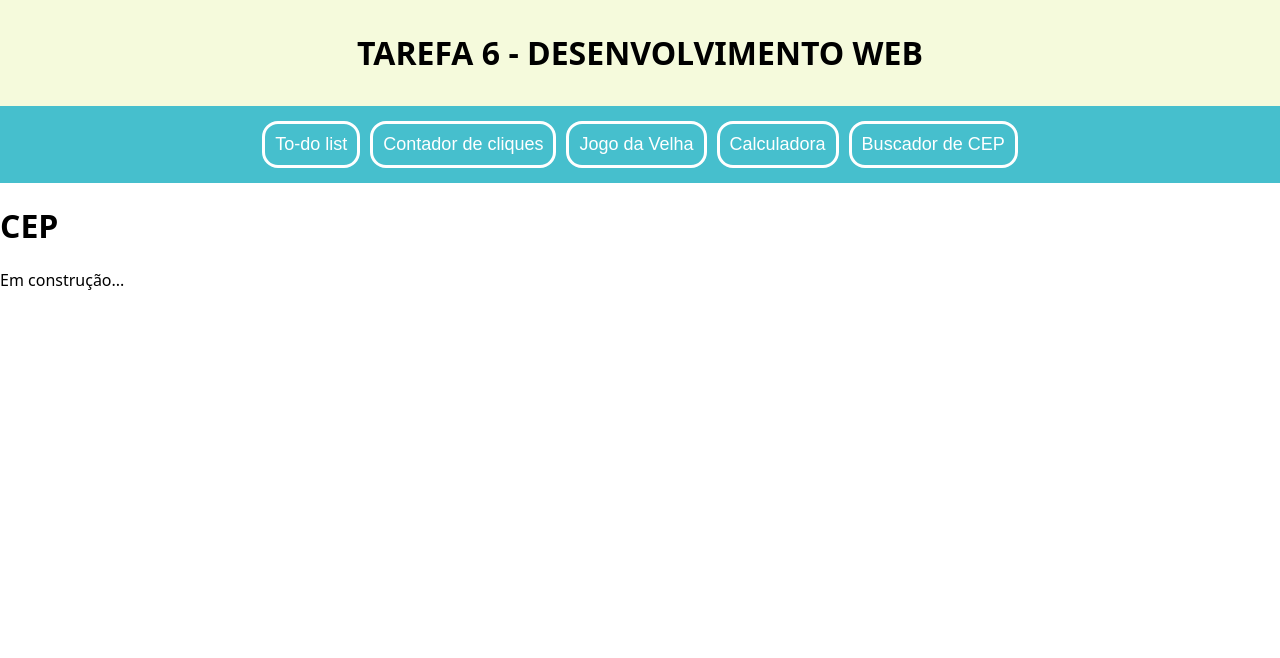
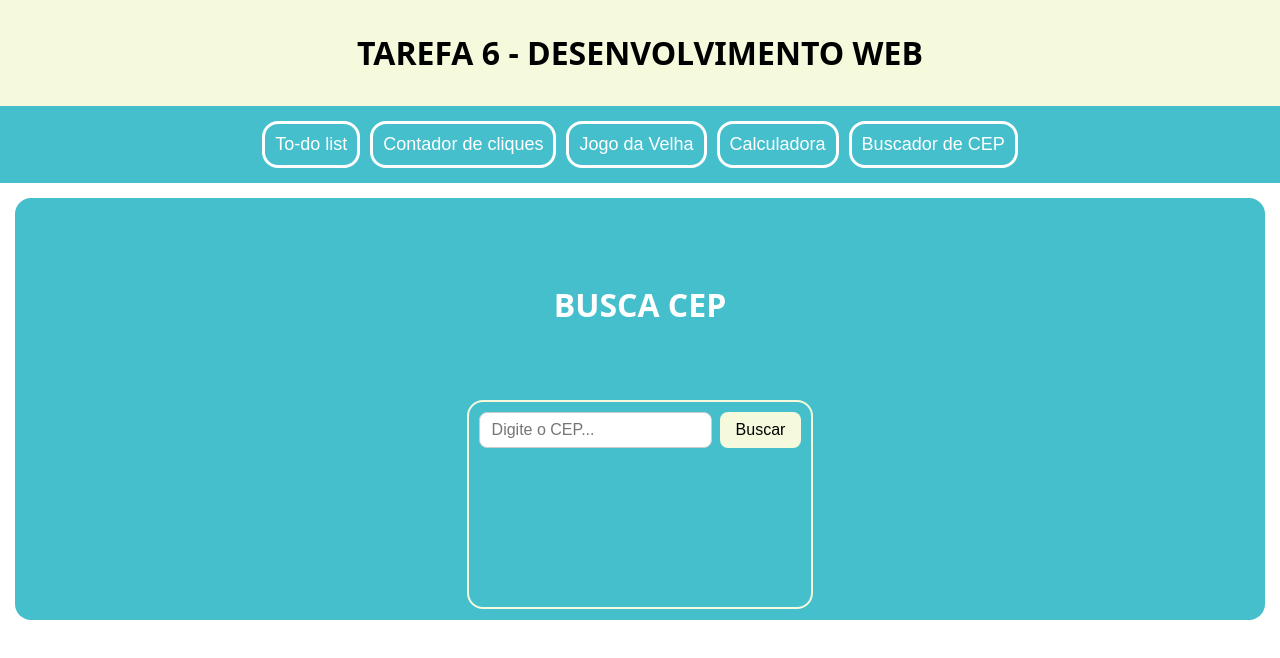
Before and after one commit to MarcosOTVieira/Tarefa_6_DW, a React (Create React App) app: page / in a window 1280 px wide. Both pictures are taken after a click on the button "Buscador de CEP". Shown: the top 658 px of the page. Built offline with nearby package versions, Linux system fonts and the light colour scheme.

Commit message:
Correção para adição da Pagina CEP com estilização

```diff
--- a/public/index.html
+++ b/public/index.html
@@ -24,7 +24,7 @@
       work correctly both with client-side routing and a non-root public URL.
       Learn how to configure a non-root public URL by running `npm run build`.
     -->
-    <title>React App</title>
+    <title>Tarefa 6 - DW</title>
   </head>
   <body>
     <noscript>You need to enable JavaScript to run this app.</noscript>
--- a/src/css/CEP.css
+++ b/src/css/CEP.css
@@ -0,0 +1,97 @@
+.h1CEP {
+  margin: 0;
+  width: auto;
+  height: auto;
+  display: flex;
+  justify-content: center;
+  align-items: center;
+}
+
+.cepContainer {
+  border: 2px solid #F5FADC;
+  border-radius: 1rem;
+  padding: 10px;
+  display: flex;
+  flex-direction: column;
+  gap: 8px;
+}
+
+.cepInputRow {
+  display: flex;
+  gap: 8px;
+}
+
+.cepInput {
+  flex: 1;
+  padding: 8px 12px;
+  border-radius: 0.5rem;
+  border: 1px solid #ccc;
+  font-size: 1rem;
+}
+
+.cepSearchBtn {
+  padding: 8px 16px;
+  border-radius: 0.5rem;
+  border: none;
+  background-color: #F5FADC;
+  cursor: pointer;
+  font-size: 1rem;
+  min-width: 72px;
+}
+
+.cepSearchBtn:disabled {
+  opacity: 0.5;
+  cursor: not-allowed;
+}
+
+.cepError {
+  margin: 0;
+  padding: 8px 12px;
+  border-radius: 0.5rem;
+  border: 1px solid #F5FADC;
+  font-size: 0.9rem;
+  opacity: 0.7;
+}
+
+.cepCard {
+  display: flex;
+  flex-direction: column;
+  gap: 6px;
+}
+
+.cepField {
+  display: flex;
+  justify-content: space-between;
+  align-items: center;
+  padding: 8px 10px;
+  border-radius: 0.5rem;
+  border: 1px solid #eee;
+  gap: 10px;
+}
+
+.cepLabel {
+  font-size: 0.8rem;
+  opacity: 0.5;
+  white-space: nowrap;
+}
+
+.cepValue {
+  font-size: 0.95rem;
+  text-align: right;
+}
+
+@media (max-width: 480px) {
+  .cepContainer {
+    border-radius: 0.75rem;
+    padding: 8px;
+  }
+
+  .cepSearchBtn {
+    padding: 10px 12px;
+    font-size: 0.9rem;
+  }
+
+  .cepField {
+    padding: 10px;
+  }
+}
--- a/src/pages/CEP.js
+++ b/src/pages/CEP.js
@@ -1,8 +1,101 @@
-export default function CEP() {
-    return (
-        <div className="divCEP">
-            <h1 className="h1CEP">CEP</h1>
-            <p className="pCEP">Em construção...</p>
-        </div>
-    );
+import { useState } from 'react';
+import '../css/CEP.css';
+
+function InputRow({ input, setInput, onSearch, loading }) {
+  return (
+    <div className="cepInputRow">
+      <input
+        className="cepInput"
+        value={input}
+        onChange={(e) => setInput(e.target.value.replace(/\D/g, '').slice(0, 8))}
+        onKeyDown={(e) => e.key === 'Enter' && onSearch()}
+        placeholder="Digite o CEP..."
+        maxLength={8}
+      />
+      <button className="cepSearchBtn" onClick={onSearch} disabled={loading}>
+        {loading ? '...' : 'Buscar'}
+      </button>
+    </div>
+  );
 }
+
+function ErrorMessage({ message }) {
+  if (!message) return null;
+  return <p className="cepError">{message}</p>;
+}
+
+function ResultCard({ data }) {
+  if (!data) return null;
+
+  const fields = [
+    { label: 'CEP',         value: data.cep },
+    { label: 'Logradouro',  value: data.logradouro },
+    { label: 'Complemento', value: data.complemento },
+    { label: 'Bairro',      value: data.bairro },
+    { label: 'Cidade',      value: data.localidade },
+    { label: 'Estado',      value: data.uf },
+    { label: 'IBGE',        value: data.ibge },
+    { label: 'DDD',         value: data.ddd },
+  ];
+
+  return (
+    <div className="cepCard">
+      {fields.map(({ label, value }) =>
+        value ? (
+          <div className="cepField" key={label}>
+            <span className="cepLabel">{label}</span>
+            <span className="cepValue">{value}</span>
+          </div>
+        ) : null
+      )}
+    </div>
+  );
+}
+
+async function fetchCEP(cep) {
+  const res = await fetch(`https://viacep.com.br/ws/${cep}/json/`);
+  if (!res.ok) throw new Error('Erro na requisição.');
+  const data = await res.json();
+  if (data.erro) throw new Error('CEP não encontrado.');
+  return data;
+}
+
+export default function BuscaCEP() {
+  const [input,   setInput]   = useState('');
+  const [result,  setResult]  = useState(null);
+  const [error,   setError]   = useState('');
+  const [loading, setLoading] = useState(false);
+
+  const handleSearch = async () => {
+    if (input.length !== 8) { setError('Digite um CEP válido com 8 dígitos.'); return; }
+
+    setLoading(true);
+    setError('');
+    setResult(null);
+
+    try {
+      const data = await fetchCEP(input);
+      setResult(data);
+    } catch (err) {
+      setError(err.message);
+    } finally {
+      setLoading(false);
+    }
+  };
+
+  return (
+    <div className="divMain">
+      <h1 className="h1CEP">BUSCA CEP</h1>
+      <div className="cepContainer">
+        <InputRow
+          input={input}
+          setInput={setInput}
+          onSearch={handleSearch}
+          loading={loading}
+        />
+        <ErrorMessage message={error} />
+        <ResultCard data={result} />
+      </div>
+    </div>
+  );
+}
```
